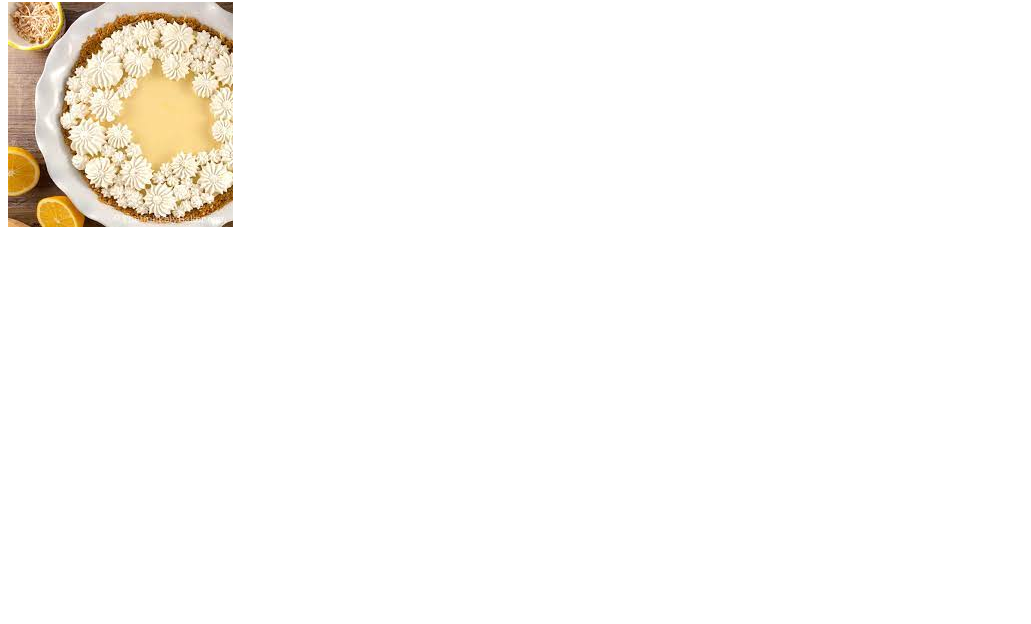
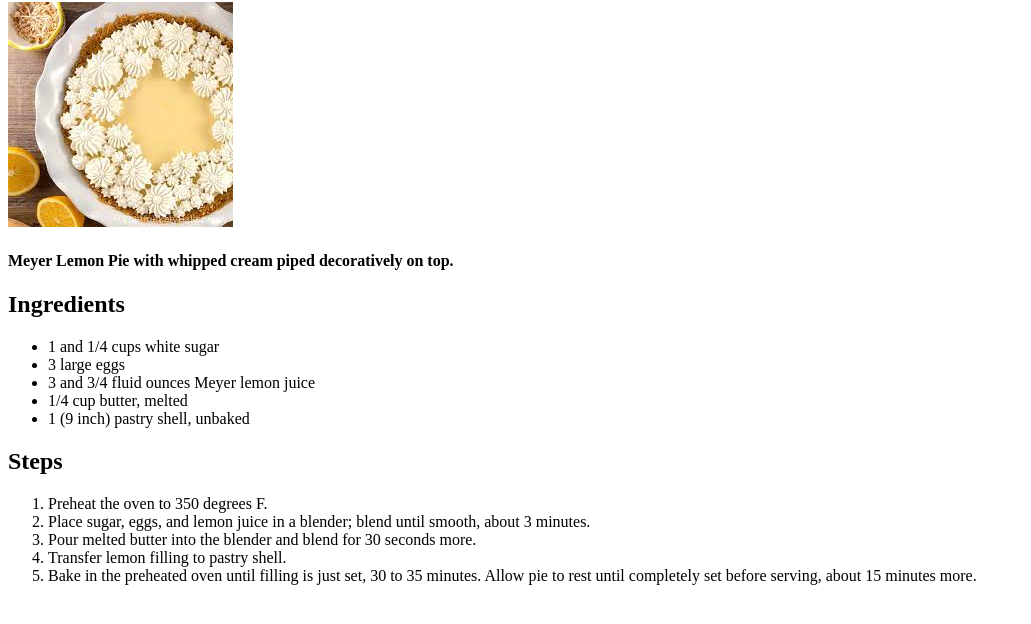
Before and after one commit to SLPMW13/Odin-recipes, a plain HTML site: page recipes/lemon-pie.html in a window 1280 px wide. Shown: the part 78-702 px from the top of the page, without its empty margins (0-1031 px from the left). Drawn offline with Linux system fonts and the light colour scheme.

Commit message:
Add information to lemon pie webpage

```diff
--- a/recipes/lemon-pie.html
+++ b/recipes/lemon-pie.html
@@ -9,5 +9,22 @@
 <body>
     <h1>Meyer Lemon Pie</h1>
         <img src="../recipes/img/mlp.jpeg" alt="Lemon Pie with pretty decorations">
+            <h4>Meyer Lemon Pie with whipped cream piped decoratively on top.</h4>
+        <h2>Ingredients</h2>
+            <ul>
+                <li>1 and 1/4 cups white sugar</li>
+                <li>3 large eggs</li>
+                <li>3 and 3/4 fluid ounces Meyer lemon juice</li>
+                <li>1/4 cup butter, melted</li>
+                <li>1 (9 inch) pastry shell, unbaked</li>
+            </ul>
+        <h2>Steps</h2>
+            <ol>
+                <li>Preheat the oven to 350 degrees F.</li>
+                <li>Place sugar, eggs, and lemon juice in a blender; blend until smooth, about 3 minutes.</li>
+                <li>Pour melted butter into the blender and blend for 30 seconds more.</li>
+                <li>Transfer lemon filling to pastry shell.</li>
+                <li>Bake in the preheated oven until filling is just set, 30 to 35 minutes. Allow pie to rest until completely set before serving, about 15 minutes more.</li>
+            </ol>
 </body>
 </html>
```
